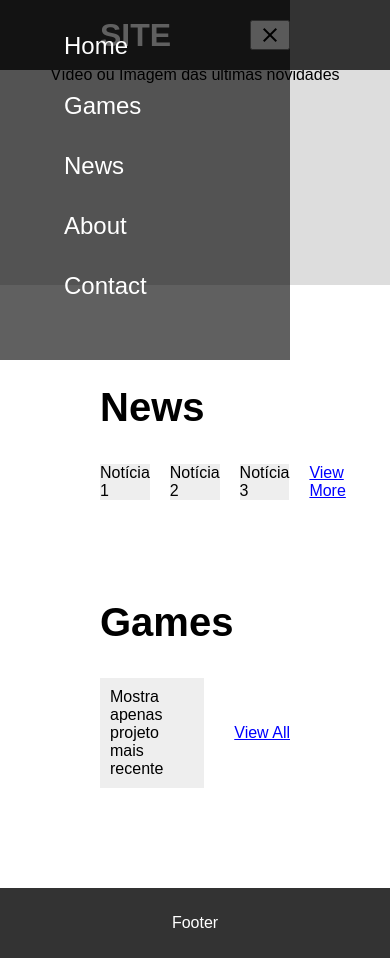
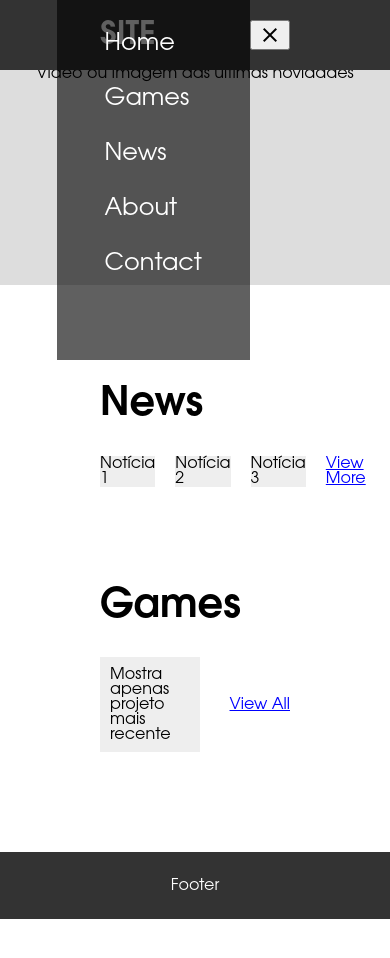
Before and after one commit to LucasMorais16/ProjetoWeb_, a plain HTML site: page index.html in a window 390 px wide. Both pictures are taken after a click on the button "menu". After the commit the page ends 919 px from the top, so only its background shows below. Drawn offline with Linux system fonts and the light colour scheme.

Commit message:
ajustando comportamento menu do dropdown

```diff
--- a/styles/styles.css
+++ b/styles/styles.css
@@ -1,5 +1,6 @@
 body {
-    font-family: Arial, sans-serif;
+    font-family: Avantgarde, TeX Gyre Adventor, URW Gothic L, sans-serif;
+    font-weight: 500;
     margin: 0;
     padding: 0;
 }
@@ -106,13 +107,11 @@ main {
         position: fixed;
         display: block;
         transform: translateY(-110%);
-        transition: transform 0.2s;
         block-size: 360px;
+        margin-right: 50;
         top: 0;
-        left: 0;
-        right: 0;
+        right: 40px;
         bottom: 0;
-        z-index: 99;
         background: rgba(0, 0, 0, 0.622);
         color: white;
         padding-top: 0;
@@ -124,11 +123,12 @@ main {
 
     .showMenu {
         transform: translateY(0);
+        transition: transform 0.2s;
     }
 
     .menuItem {
         display: block;
-        margin: 2rem 4rem;
+        margin: 2rem 3rem;
         font-size: 1.5rem;
         color: white;
         text-decoration: none;
```
